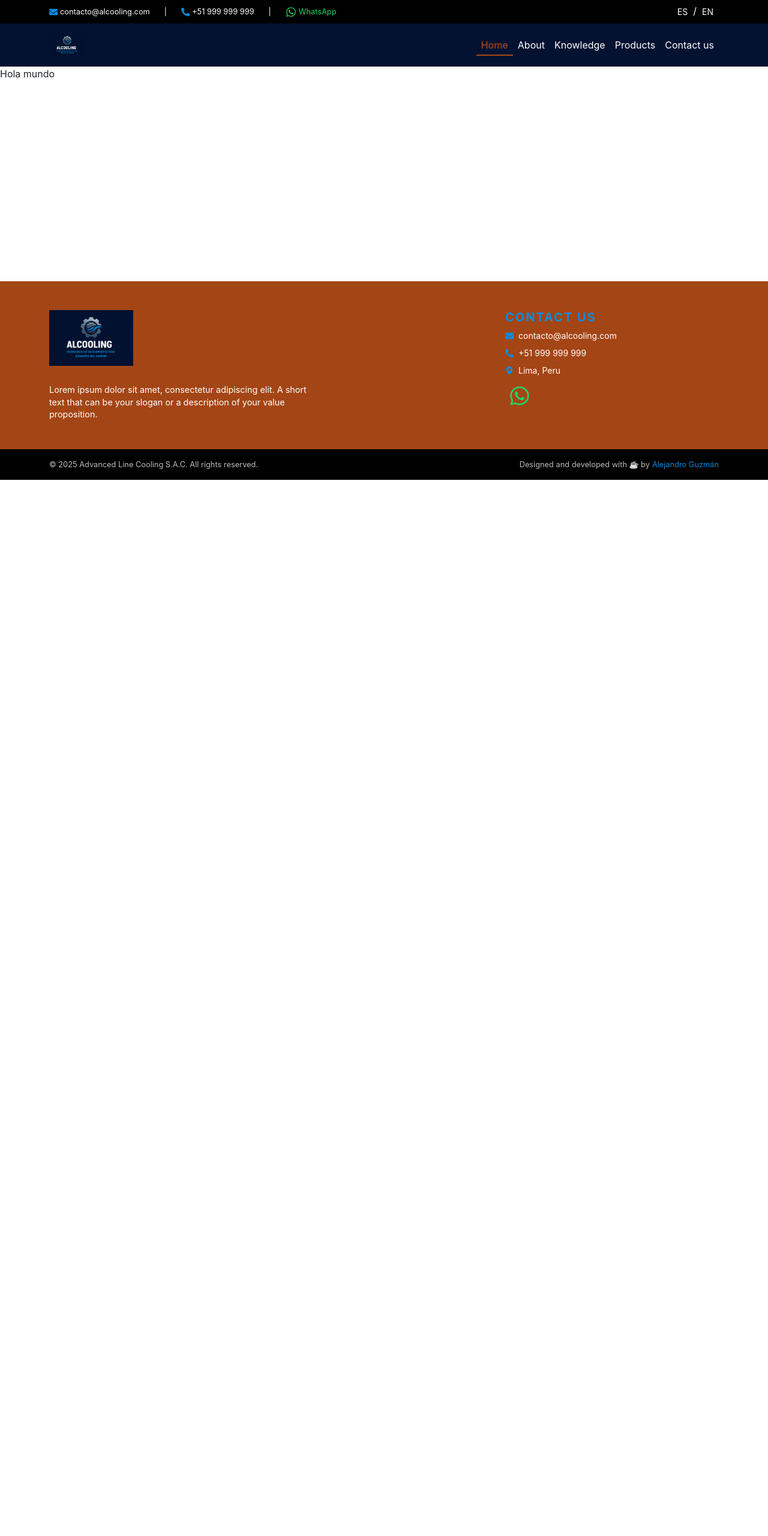
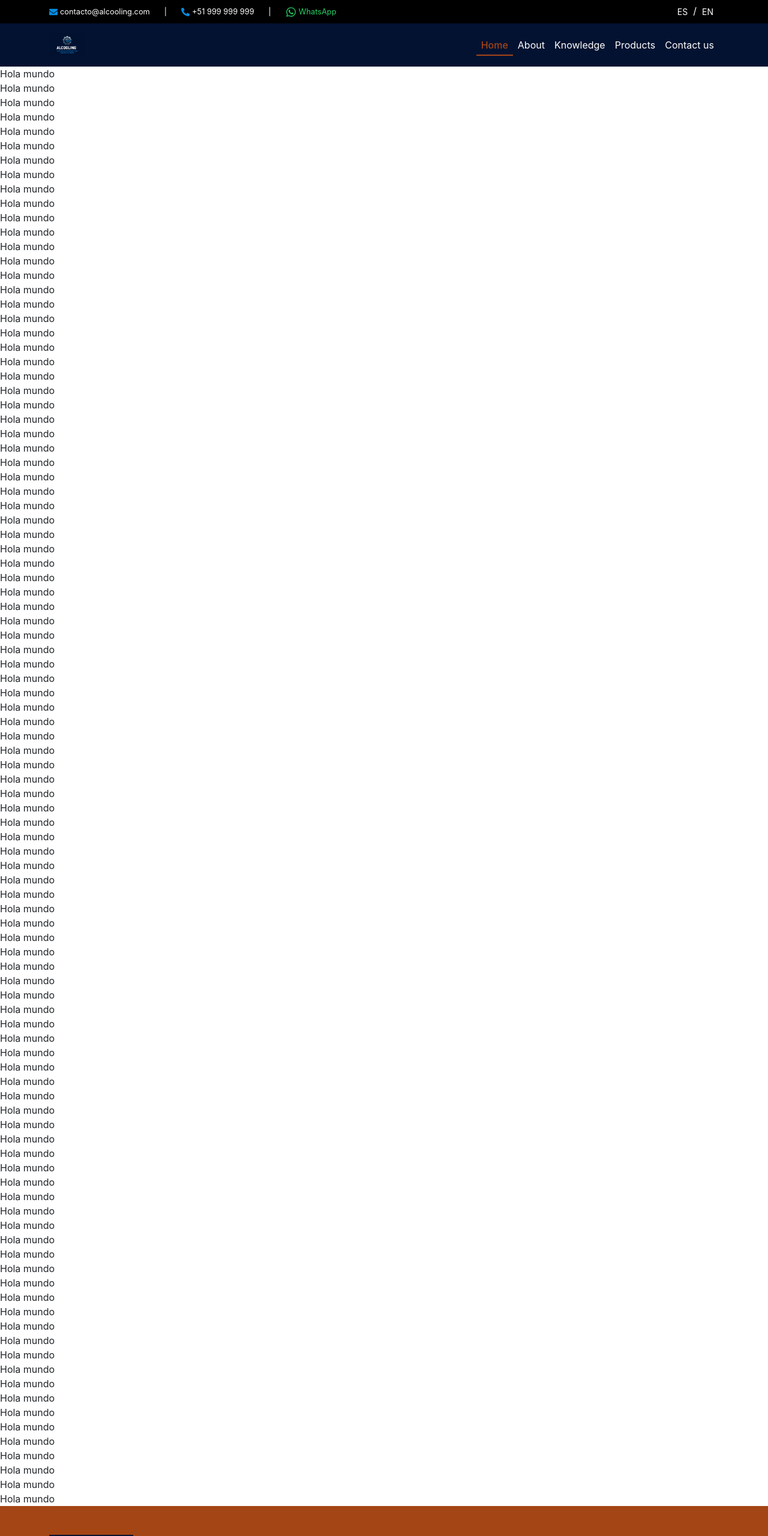
Before and after one commit to jAlejandroGM/advancedline-cooling-web, a React (Vite) app: page / in a window 1280 px wide. Shown: the top 2561 px of the page at 60% size. Before the commit the page ends 800 px from the top, so only its background shows below. Built offline with nearby package versions, Linux system fonts and the light colour scheme.

Commit message:
feat: add About, Contact, Knowledge, Products pages and restructure Home page

```diff
--- a/src/pages/Home.jsx
+++ /dev/null
@@ -1,7 +0,0 @@
-import React from "react";
-
-const Home = () => {
-  return <div>Hola mundo</div>;
-};
-
-export default Home;
--- /dev/null
+++ b/src/pages/Home/Home.jsx
@@ -0,0 +1,110 @@
+import React from "react";
+
+const Home = () => {
+  return (
+    <div>
+      <div>Hola mundo</div>
+      <div>Hola mundo</div>
+      <div>Hola mundo</div>
+      <div>Hola mundo</div>
+      <div>Hola mundo</div>
+      <div>Hola mundo</div>
+      <div>Hola mundo</div>
+      <div>Hola mundo</div>
+      <div>Hola mundo</div>
+      <div>Hola mundo</div>
+      <div>Hola mundo</div>
+      <div>Hola mundo</div>
+      <div>Hola mundo</div>
+      <div>Hola mundo</div>
+      <div>Hola mundo</div>
+      <div>Hola mundo</div>
+      <div>Hola mundo</div>
+      <div>Hola mundo</div>
+      <div>Hola mundo</div>
+      <div>Hola mundo</div>
+      <div>Hola mundo</div>
+      <div>Hola mundo</div>
+      <div>Hola mundo</div>
+      <div>Hola mundo</div>
+      <div>Hola mundo</div>
+      <div>Hola mundo</div>
+      <div>Hola mundo</div>
+      <div>Hola mundo</div>
+      <div>Hola mundo</div>
+      <div>Hola mundo</div>
+      <div>Hola mundo</div>
+      <div>Hola mundo</div>
+      <div>Hola mundo</div>
+      <div>Hola mundo</div>
+      <div>Hola mundo</div>
+      <div>Hola mundo</div>
+      <div>Hola mundo</div>
+      <div>Hola mundo</div>
+      <div>Hola mundo</div>
+      <div>Hola mundo</div>
+      <div>Hola mundo</div>
+      <div>Hola mundo</div>
+      <div>Hola mundo</div>
+      <div>Hola mundo</div>
+      <div>Hola mundo</div>
+      <div>Hola mundo</div>
+      <div>Hola mundo</div>
+      <div>Hola mundo</div>
+      <div>Hola mundo</div>
+      <div>Hola mundo</div>
+      <div>Hola mundo</div>
+      <div>Hola mundo</div>
+      <div>Hola mundo</div>
+      <div>Hola mundo</div>
+      <div>Hola mundo</div>
+      <div>Hola mundo</div>
+      <div>Hola mundo</div>
+      <div>Hola mundo</div>
+      <div>Hola mundo</div>
+      <div>Hola mundo</div>
+      <div>Hola mundo</div>
+      <div>Hola mundo</div>
+      <div>Hola mundo</div>
+      <div>Hola mundo</div>
+      <div>Hola mundo</div>
+      <div>Hola mundo</div>
+      <div>Hola mundo</div>
+      <div>Hola mundo</div>
+      <div>Hola mundo</div>
+      <div>Hola mundo</div>
+      <div>Hola mundo</div>
+      <div>Hola mundo</div>
+      <div>Hola mundo</div>
+      <div>Hola mundo</div>
+      <div>Hola mundo</div>
+      <div>Hola mundo</div>
+      <div>Hola mundo</div>
+      <div>Hola mundo</div>
+      <div>Hola mundo</div>
+      <div>Hola mundo</div>
+      <div>Hola mundo</div>
+      <div>Hola mundo</div>
+      <div>Hola mundo</div>
+      <div>Hola mundo</div>
+      <div>Hola mundo</div>
+      <div>Hola mundo</div>
+      <div>Hola mundo</div>
+      <div>Hola mundo</div>
+      <div>Hola mundo</div>
+      <div>Hola mundo</div>
+      <div>Hola mundo</div>
+      <div>Hola mundo</div>
+      <div>Hola mundo</div>
+      <div>Hola mundo</div>
+      <div>Hola mundo</div>
+      <div>Hola mundo</div>
+      <div>Hola mundo</div>
+      <div>Hola mundo</div>
+      <div>Hola mundo</div>
+      <div>Hola mundo</div>
+    </div>
+  );
+};
+
+export default Home;
```
Also changed, not shown: src/routes/AppRoutes.jsx (+5 -5 lines), src/pages/About/About.jsx (renamed from src/pages/About.jsx), src/pages/About/About.module.css (added), src/pages/Contact/Contact.jsx (renamed from src/pages/Contact.jsx), src/pages/Contact/Contact.module.css (added), src/pages/Home/Home.module.css (added), src/pages/Knowledge/Knowledge.jsx (renamed from src/pages/Knowledge.jsx), src/pages/Knowledge/Knowledge.module.css (added), src/pages/Products/Products.jsx (renamed from src/pages/Products.jsx), src/pages/Products/Products.module.css (added).
